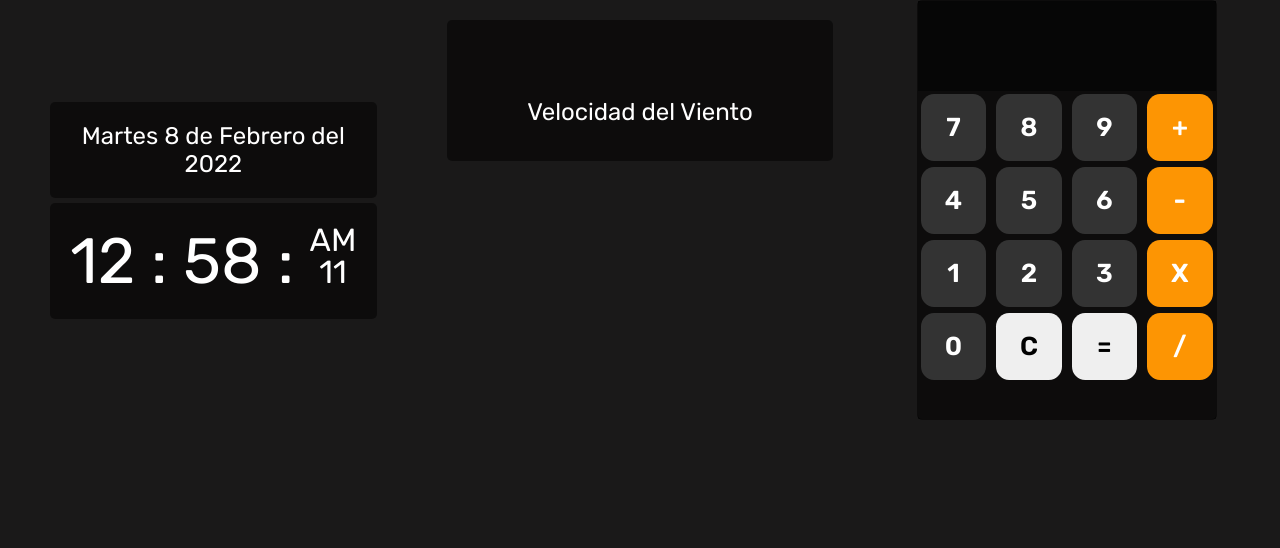
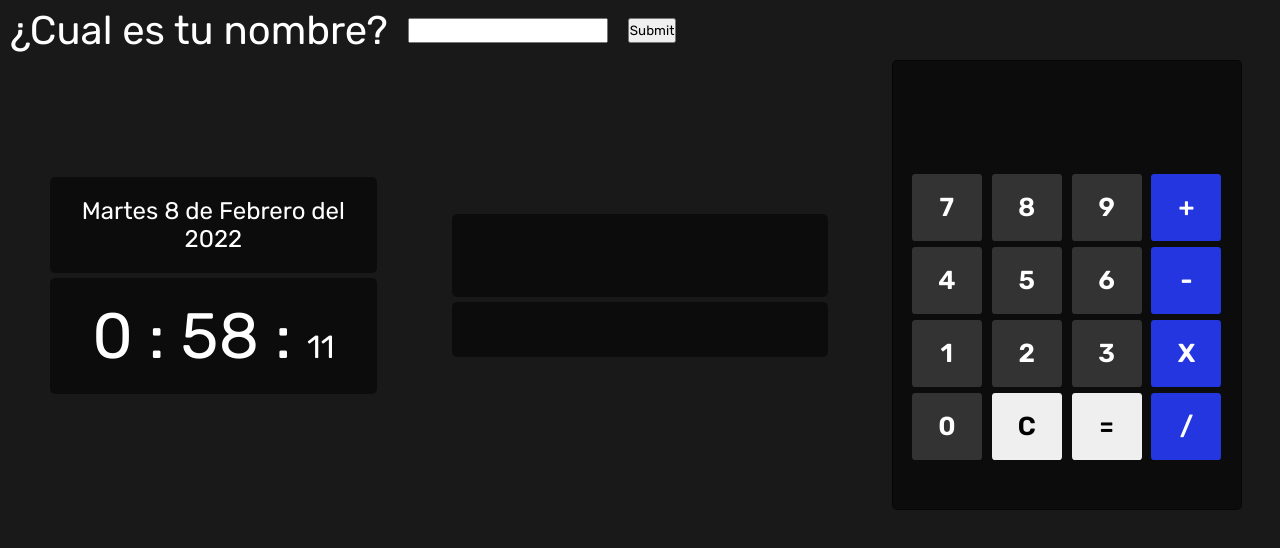
Before and after one commit to RodriguezCamilo/dashboard, a plain HTML site: page index.html in a window 1280 px wide. Drawn offline with nearby package versions, Linux system fonts and the light colour scheme.

Commit message:
cambios pequeños y anotaciones

```diff
--- a/CSS/styles.css
+++ b/CSS/styles.css
@@ -13,6 +13,7 @@
 main {
   display: grid;
   grid-template-columns: 1fr 1fr 1fr;
+  align-items: center;
 
 }
 
@@ -20,20 +21,43 @@
   padding-top: 30px;
 }
 
+/*NOMBRE*/
+#storage {
+  text-align: left;
+  color: white;
+  display: flex;
+  height: 60px;
+  font-size: 40px;
+  align-items: center;
+}
+#storage input {
+  margin: 10px;
+  height: 25px;
+  width: 200px;
+}
+#pregunta {
+  margin: 10px;
+}
+#storage button {
+  margin: 10px;
+  height: 25px;
+}
+
 /*CALCULADORA*/
 
 #calculator {
-  height: 420px;
-  width: 300px;
+  height: 450px;
+  width: 350px;
   border: 1px solid rgba(0, 0, 0, .5);
   border-radius: 5px;
   margin: auto;
+  padding: 20px 15px 0;
+  background-color: rgba(0, 0, 0, .5);
 }
 
 #calculator form {
   height: 100%;
   width: 100%;
-  background-color: rgba(0, 0, 0, .5);
 }
 
 
@@ -42,7 +66,7 @@
   width: 100%;
   font-family: "Rubik", sans-serif;
   cursor: default;
-  background-color: rgba(0, 0, 0, .5);
+  background-color: rgba(0, 0, 0, 0);
   color: white;
   padding: 15px;
   text-align: right;
@@ -60,17 +84,24 @@
   padding: 18px;
   margin: 3px;
   border: 0;
-  border-radius: 20%;
+  border-radius: 5%;
 }
 
-.orange {
-  background-color: rgb(253, 149, 3);
+
+
+.blue {
+  background-color: rgb(35, 54, 224);
   color: white;
 }
 
 .gray {
   background-color: rgb(51, 51, 51);
   color: white;
+}
+
+#calculator input[type=button]:hover, input[type=reset]:hover {
+  background-color: white;
+  color: rgb(35, 54, 224);
 }
 
 /*RELOJ*/
@@ -127,21 +158,25 @@
 #weather {
   padding: 20px;
   color: white;
-
 }
 
-.margin {
+.weather {
   background-color: rgba(0, 0, 0, .5);
   padding-bottom: 30px;
   border-radius: 5px;
   font-size: 1.5em;
   padding: 20px;
+  margin: 5px;
 }
 
 .margin p {
   margin: 15px 0;
 }
 
-#temperatura-valor {
+#descripcion{
+  text-transform: capitalize;
+}
+
+#valor {
   font-size: 40px;
 }
--- a/JS/clock.js
+++ b/JS/clock.js
@@ -1,9 +1,10 @@
-
+// Info from here https://developer.mozilla.org/es/docs/Web/JavaScript/Reference/Global_Objects/Date
 
 let refresh = function () {
+
+    // Hacemos variables en base al objeto Date
     let fecha = new Date(),
         hours = fecha.getHours(),
-            ampm,
         minutes = fecha.getMinutes(),
         seconds = fecha.getSeconds(),
         week = fecha.getDay(),
@@ -11,44 +12,35 @@
         month = fecha.getMonth(),
         year = fecha.getFullYear();
 
-        let pHours = document.getElementById("hours"),
-            pAMPM = document.getElementById("ampm"),
-            pMinutes = document.getElementById("minutes"),
-            pSeconds = document.getElementById("seconds"),
-            pWeek = document.getElementById("week"),
-            pDay = document.getElementById("day"),
-            pMonth = document.getElementById("month"),
-            pYear = document.getElementById("year");
+    // Elementos del DOM
+    let Hours = document.getElementById("hours"),
+        Minutes = document.getElementById("minutes"),
+        Seconds = document.getElementById("seconds"),
+        Week = document.getElementById("week"),
+        Day = document.getElementById("day"),
+        Month = document.getElementById("month"),
+        Year = document.getElementById("year");
 
+    // Arrays para transformar
+    const sWeek = ["Domingo", "Lunes", "Martes", "Miercoles", "Jueves", "Viernes", "Sabado"];
+    Week.textContent = sWeek[week];
 
-        const sWeek = ["Domingo", "Lunes", "Martes", "Miercoles", "Jueves", "Viernes", "Sabado"];
-        pWeek.textContent = sWeek[week];
+    Day.textContent = day;
+    const sMonth = ["Enero", "Febrero", "Marzo", "Abril", "Mayo", "Junio", "Julio", "Agosto", "Septiembre", "Octubre", "Noviembre", "Diciembre"];
+    Month.textContent = sMonth[month];
+    Year.textContent = year;
 
-        pDay.textContent = day;
-        const sMonth = ["Enero", "Febrero", "Marzo", "Abril", "Mayo", "Junio", "Julio", "Agosto", "Septiembre", "Octubre", "Noviembre", "Diciembre"];
-        pMonth.textContent = sMonth[month];
-        pYear.textContent = year;
+    Hours.textContent = hours;
+    // Arreglamos los minutos y segundos
+    if (minutes < 10) {
+        minutes = "0" + minutes
+    };
+    if (seconds < 10) {
+        seconds = "0" + seconds
+    };
 
-
-        if (hours >= 12) {
-            hours = hours - 12;
-            ampm = "PM";
-        } else {
-            ampm = "AM";
-        }
-
-        if (hours == 0) {
-            hours = 12;
-        }
-
-        pHours.textContent = hours;
-        pAMPM.textContent = ampm;
-
-        if (minutes < 10) { minutes = "0" + minutes };
-        if (seconds < 10) { seconds = "0" + seconds };
-
-        pMinutes.textContent = minutes;
-        pSeconds.textContent = seconds;
+    Minutes.textContent = minutes;
+    Seconds.textContent = seconds;
 };
 
 refresh();
--- /dev/null
+++ b/JS/script.js
@@ -0,0 +1,50 @@
+const nombre = document.getElementsByName("nombre").value;
+let namardo = localStorage.getItem("nombre");
+
+// Si tenemos info en storage
+if (localStorage.getItem("nombre")) {
+        const para = document.createElement("p");
+
+        para.innerHTML = `Bienvenido ${namardo}`;
+
+        document.getElementById("name").appendChild(para);
+}
+
+// Si no tenemos
+
+else {
+
+// Crea la info
+    localStorage.setItem("nombre", nombre);
+
+// Cambiamos DOM para preguntar por el nombre
+
+    if (localStorage.getItem("nombre", undefined)) {
+        $("#pregunta").replaceWith("<div id='pregunta'>¿Cual es tu nombre?</div>");
+        $("#name").replaceWith("<input id='name' value='' onblur='getVal()'>");
+        $("#submit").replaceWith("<button id='submit'>Submit</button>");
+    }
+
+    function getVal() {
+        const val = document.querySelector('input').value;
+        localStorage.setItem("nombre", (val));
+    }
+
+    $("#submit").click(() => {
+
+        $("#pregunta").replaceWith("<div id='pregunta'></div>");
+        $("#name").replaceWith("<div id='name'></div>");
+        $("#submit").replaceWith("<div id='submit'></div>");
+
+        const para = document.createElement("p");
+
+        namardo = localStorage.getItem("nombre");
+
+        para.innerHTML = `Bienvenido ${namardo}`;
+
+        document.getElementById("name").appendChild(para);
+    })
+}
+
+
+//jasjsajask me di cuenta que si hubiera usado textcontent me habria ahorrado codigo creo
--- a/JS/weather.js
+++ b/JS/weather.js
@@ -1,18 +1,21 @@
+// Info from here https://openweathermap.org/current
+
+
 const KEY = "9cd3d3b375a2494104216d24107c2a7e";
 
+// Cuando cargue la web
 window.addEventListener('load', () => {
     let lon;
     let lat;
 
 
     // Mis variables del DOM
-    let temperaturaValor = document.getElementById('temperatura-valor');
-    let temperaturaDescripcion = document.getElementById('temperatura-descripcion');
-    let ubicacion = document.getElementById('ubicacion');
-    let icono = document.getElementById('icono');
-    let vientoVelocidad = document.getElementById('viento-velocidad');
+    let valor = document.getElementById("valor"),
+        descripcion = document.getElementById("descripcion"),
+        ubicacion = document.getElementById("ubicacion"),
+        icono = document.getElementById("icono");
 
-    //Usuario allow y robamos posicion del objeto
+    // Usuario allow y robamos posicion del usuario
     if (navigator.geolocation) {
         navigator.geolocation.getCurrentPosition(posicion => {
 
@@ -20,33 +23,31 @@
             lat = posicion.coords.latitude;
 
             //url de la api
+            //units = celsius, lang = language lon y lat se le aplica el numero robado arriba
             const url = `https://api.openweathermap.org/data/2.5/weather?&units=metric&lang=es&lat=${lat}&lon=${lon}&appid=${KEY}`;
 
-            //esto me costo un toque entender como funciona fetch xq usa promise
+            //me costo un toque entender como funciona fetch xq usa promise, estudiarlo mas
+            // fetch https://developer.mozilla.org/es/docs/Web/API/Fetch_API/Using_Fetch
             fetch(url)
-                .then(response => { return response.json() })
+                .then(response => response.json())
                 .then(data => {
 
+                    //temperatura y redondeamos
                     let temp = Math.round(data.main.temp);
-                    temperaturaValor.textContent = `${temp} ° C`;
+                    valor.textContent = `${temp} °C`;
+
 
                     let desc = data.weather[0].description;
+                    descripcion.textContent = desc;
 
-                    temperaturaDescripcion.textContent = desc;
                     ubicacion.textContent = data.name;
 
-                    vientoVelocidad.textContent = `${data.wind.speed} m/s`;
-
+                    //icono
                     let iconCode = data.weather[0].icon;
-
                     function iconChange() {
                         icono.setAttribute("src", `http://openweathermap.org/img/wn/${iconCode}.png`);
                     }
                     iconChange();
-
-                })
-                .catch(error => {
-                    console.log(error);
                 })
         })
 
--- a/index.html
+++ b/index.html
@@ -15,6 +15,12 @@
 </head>
 
 <body>
+    <div id="storage">
+        <div id="pregunta"></div>
+        <div id="name"></div>
+        <div id="submit"></div>
+    </div>
+
     <main>
 
         <div class="wrap">
@@ -33,7 +39,6 @@
                     <p id="minutes" class="minutes"></p>
                     <p>:</p>
                     <div class="boxSeconds">
-                        <p id="ampm" class="ampm"></p>
                         <p id="seconds" class="seconds"></p>
                     </div>
                 </div>
@@ -42,17 +47,13 @@
 
         <div id="weather">
             <div class="margin">
-                <div>
-                    <p id="temperatura-valor"></p>
-                    <p id="temperatura-descripcion"></p>
-                </div>
-                <div>
+                <div class="weather">
                     <p id="ubicacion"></p>
                     <img id="icono" src="" alt="">
                 </div>
-                <div>
-                    <p>Velocidad del Viento</p>
-                    <p id="viento-velocidad"></p>
+                <div class="weather">
+                    <p id="valor"></p>
+                    <p id="descripcion"></p>
                 </div>
             </div>
         </div>
@@ -65,27 +66,30 @@
                 <input type="button" value="7" onclick="document.calc.answer.value+='7'" class="gray">
                 <input type="button" value="8" onclick="document.calc.answer.value+='8'" class="gray">
                 <input type="button" value="9" onclick="document.calc.answer.value+='9'" class="gray">
-                <input type="button" value="+" onclick="document.calc.answer.value+='+'" class="orange">
+                <input type="button" value="+" onclick="document.calc.answer.value+='+'" class="blue">
                 <br>
                 <input type="button" value="4" onclick="document.calc.answer.value+='4'" class="gray">
                 <input type="button" value="5" onclick="document.calc.answer.value+='5'" class="gray">
                 <input type="button" value="6" onclick="document.calc.answer.value+='6'" class="gray">
-                <input type="button" value="-" onclick="document.calc.answer.value+='-'" class="orange">
+                <input type="button" value="-" onclick="document.calc.answer.value+='-'" class="blue">
                 <br>
                 <input type="button" value="1" onclick="document.calc.answer.value+='1'" class="gray">
                 <input type="button" value="2" onclick="document.calc.answer.value+='2'" class="gray">
                 <input type="button" value="3" onclick="document.calc.answer.value+='3'" class="gray">
-                <input type="button" value="X" onclick="document.calc.answer.value+='*'" class="orange">
+                <input type="button" value="X" onclick="document.calc.answer.value+='*'" class="blue">
                 <br>
                 <input type="button" value="0" onclick="document.calc.answer.value+='0'" class="gray">
                 <input type="reset" value="C">
                 <input type="button" value="=" onclick="document.calc.answer.value=eval(document.calc.answer.value)">
-                <input type="button" value="/" onclick="document.calc.answer.value+='/'" class="orange">
+                <input type="button" value="/" onclick="document.calc.answer.value+='/'" class="blue">
             </form>
         </div>
     </main>
+    <script src="https://ajax.googleapis.com/ajax/libs/jquery/3.6.0/jquery.min.js"></script>
+    <script src="JS/script.js"></script>
     <script src="JS/clock.js"></script>
     <script src="JS/weather.js"></script>
+
 </body>
 
 </html>
```
Lines whose indentation alone changed are shown as unchanged.
